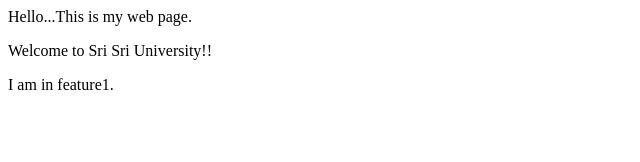
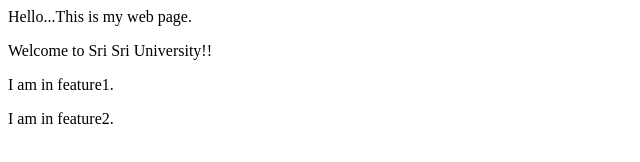
Before and after one commit to AshSharma07/my-repo, a plain HTML site: page index.html in a window 1280 px wide. Shown: the whole page, without its empty margins (0-640 px from the left). Drawn offline with Linux system fonts and the light colour scheme.

Commit message:
feature 2 is introduced

```diff
--- a/index.html
+++ b/index.html
@@ -8,5 +8,6 @@
         <p>Hello...This is my web page.</p>
         <p>Welcome to Sri Sri University!!</p>
         <p>I am in feature1.</p>
+        <p>I am in feature2.</p>
     </body>
 </html>
```
